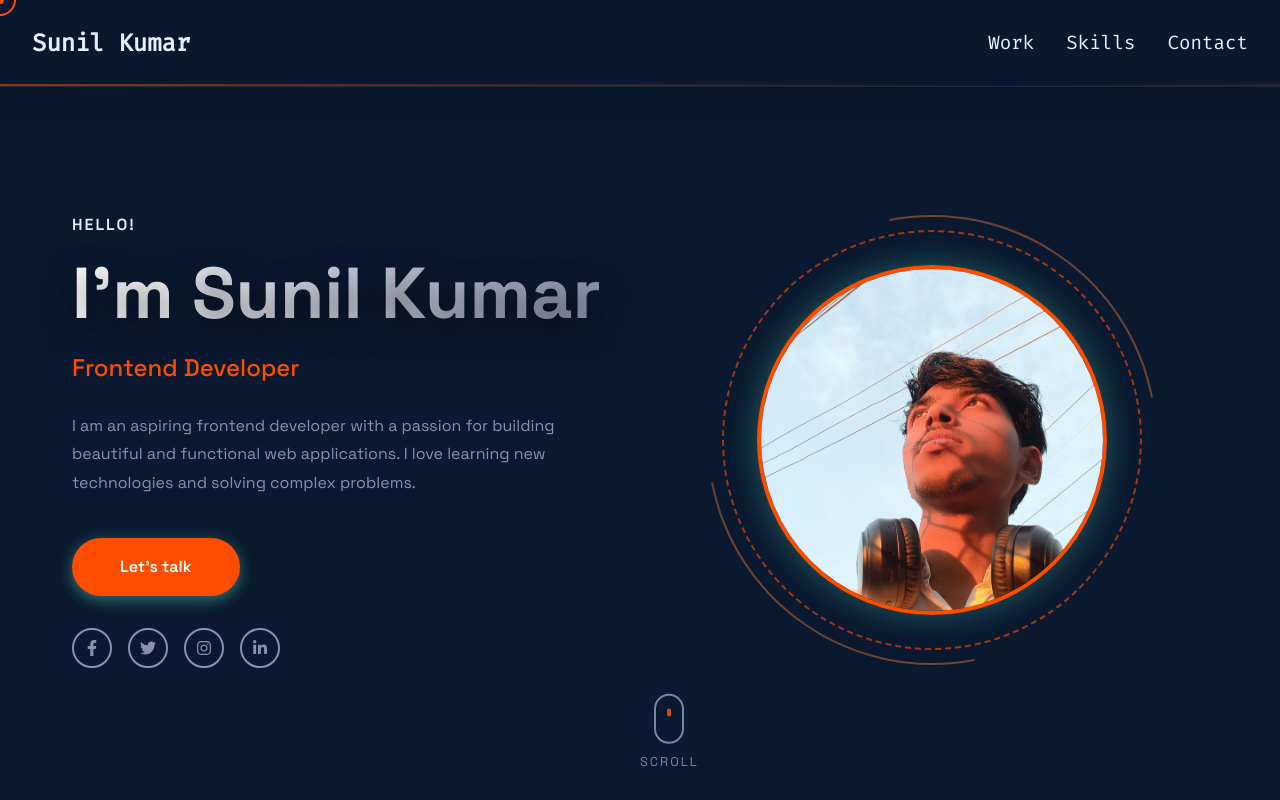
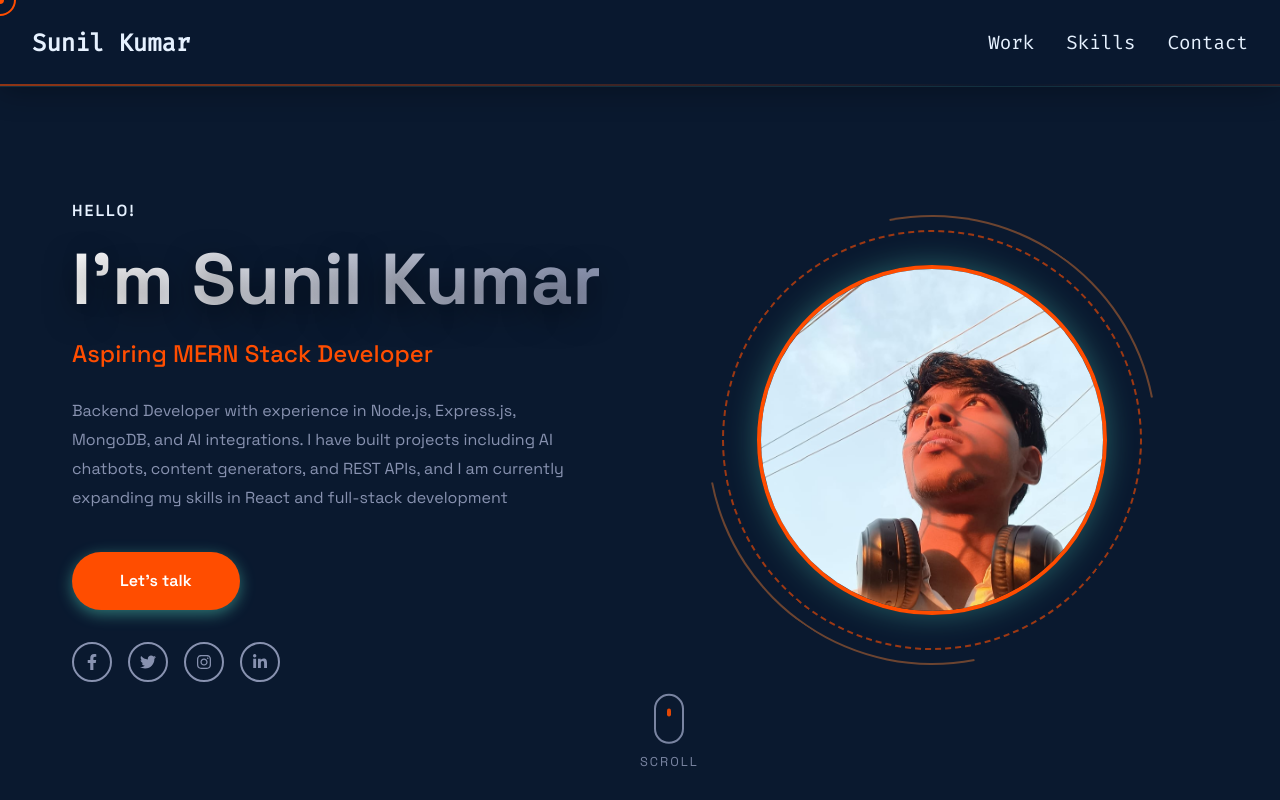
Before and after one commit to sunilkumar25kush/portfolio, a React (Vite) app: page / in a window 1280 px wide. Shown: the top 800 px of the page. Built offline with nearby package versions, Linux system fonts and the light colour scheme.

Commit message:
Update hero section with MERN stack developer profile and new bio

```diff
--- a/src/components/Hero.jsx
+++ b/src/components/Hero.jsx
@@ -4,7 +4,7 @@ import { FaFacebookF, FaTwitter, FaInstagram, FaLinkedinIn } from 'react-icons/f
 /**
  * Hero Component - "Samantha" Style Replica with Rotating Ring Animation
  */
-const Hero = ({ profile = { name: "Sunil Kumar", role: "Frontend Developer", bio: [] } }) => {
+const Hero = ({ profile = { name: "Sunil Kumar", role: "Aspiring MERN Stack Developer", bio: [] } }) => {
 
     const containerVariants = {
         hidden: { opacity: 0 },
@@ -84,7 +84,7 @@ const Hero = ({ profile = { name: "Sunil Kumar", role: "Frontend Developer", bio
                         marginBottom: '2.5rem',
                         lineHeight: 1.8
                     }}>
-                        I am an aspiring frontend developer with a passion for building beautiful and functional web applications. I love learning new technologies and solving complex problems.
+                        Backend Developer with experience in Node.js, Express.js, MongoDB, and AI integrations. I have built projects including AI chatbots, content generators, and REST APIs, and I am currently expanding my skills in React and full-stack development
                     </motion.p>
 
                     {/* Button & Socials */}
```
